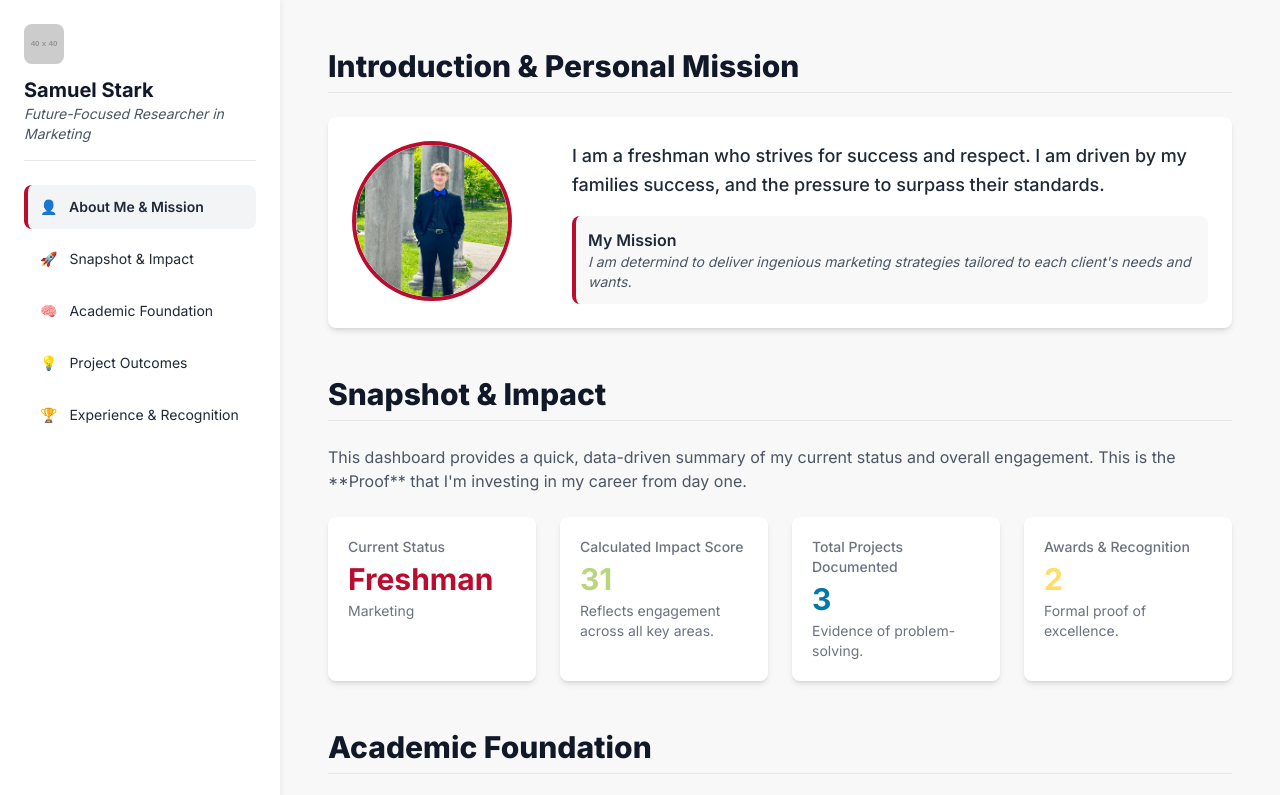
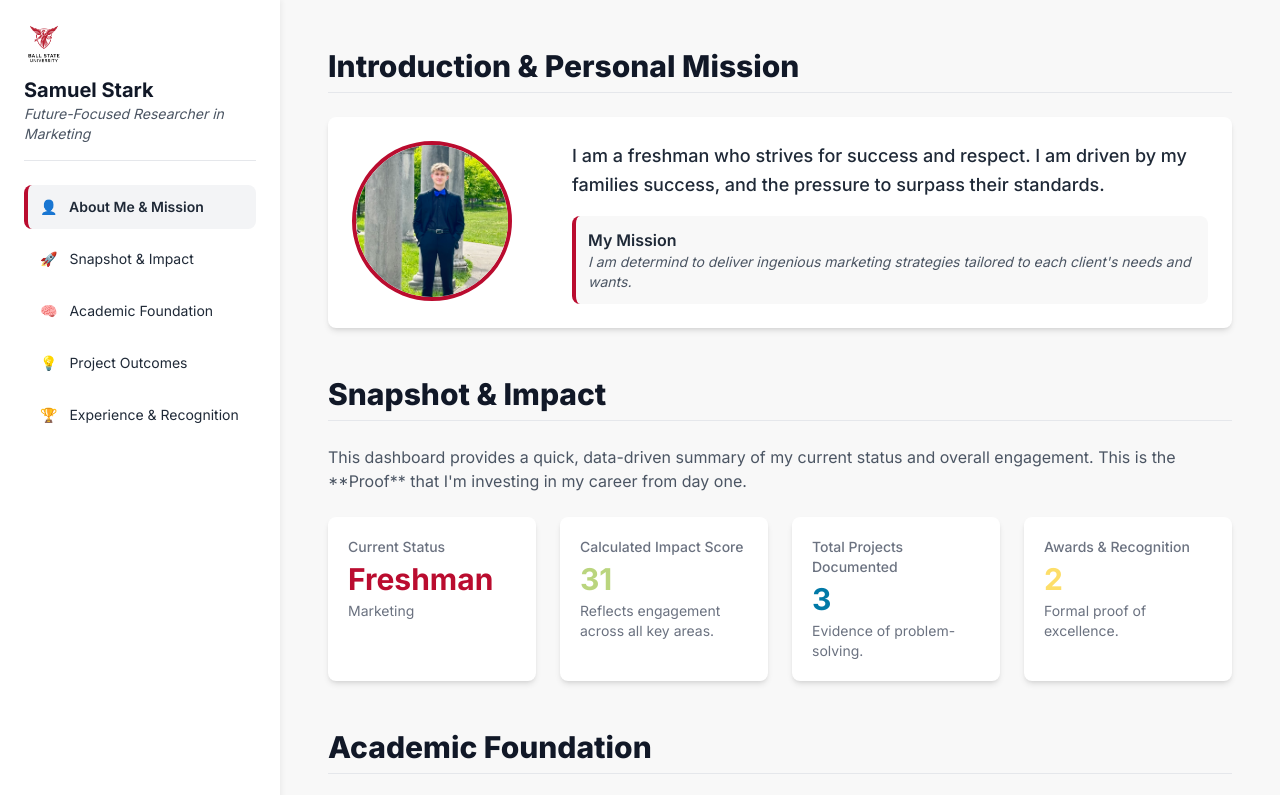
Before and after one commit to samstark101/isom210-7-pbl-portfolio, a plain HTML site: page index.html in a window 1280 px wide. Shown: the top 795 px of the page. Drawn offline with nearby package versions, Linux system fonts and the light colour scheme; placeholder pictures from the web are drawn by us.

Commit message:
Update index.html

```diff
--- a/index.html
+++ b/index.html
@@ -264,7 +264,7 @@ CONFIRMATION: NO SVG graphics used. NO Mermaid JS used. -->
 
             // --- INTRODUCTION & BRANDING FIELDS ---
             photoUrl: "LinkedIn.jpg", // Replace with a URL to a professional headshot
-            logoUrl: "BSU_Logo.png", // URL for your school logo or personal brand icon
+            logoUrl: "ball-state-logo-png_seeklogo-337607.png", // URL for your school logo or personal brand icon
             personalBio: "I am a freshman who strives for success and respect. I am driven by my families success, and the pressure to surpass their standards.",
             missionStatement: "I am determind to deliver ingenious marketing strategies tailored to each client's needs and wants.",
         };
```
